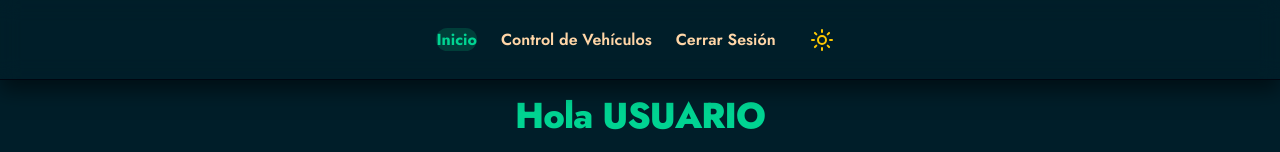
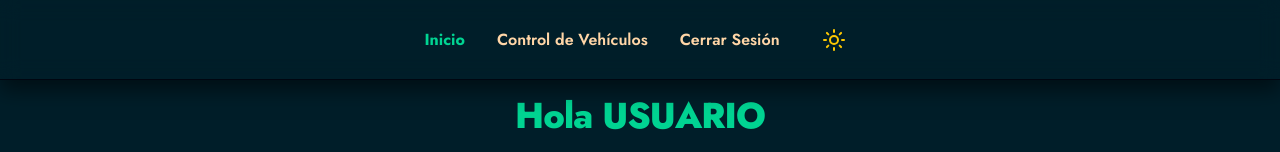
Before and after one commit to Honcito/Control_Vehiculos_nodejs_react, a React (Vite) app in the folder frontend/: page /home in a window 1280 px wide. Shown: the top 152 px of the page. Built offline with nearby package versions, Linux system fonts and the light colour scheme; no server answers.

Commit message:
fix: unificar y centrar estilos en el menú de Navbar para mejorar la presentación

```diff
--- a/frontend/src/components/Navbar.jsx
+++ b/frontend/src/components/Navbar.jsx
@@ -16,9 +16,9 @@ const Navbar = () => {
         className="max-w-5xl mx-auto px-4 h-16 flex items-center justify-center relative"
         style={{ width: "100%", margin: "0 auto" }}
       >
-        {/* Unificación y centrado total de la lista */}
+        {/* Lista del menú centrada con estilos unificados */}
         <ul
-          className={`navbar-menu ${menuActive ? "active" : ""} flex items-center justify-center gap-4 md:gap-6 w-full`}
+          className={`navbar-menu ${menuActive ? "active" : ""} flex items-center justify-center gap-6 md:gap-8 w-full`}
           style={{ margin: "0 auto", padding: "0", listStyle: "none" }}
         >
           <li>
@@ -26,7 +26,7 @@ const Navbar = () => {
               to="/home"
               className={({ isActive }) =>
                 isActive
-                  ? "px-4 py-2 bg-emerald-500/20 text-emerald-400 font-bold rounded-full transition-all"
+                  ? "text-emerald-400 font-bold transition-colors"
                   : "text-base-content font-semibold hover:text-emerald-400 transition-colors"
               }
             >
@@ -40,7 +40,9 @@ const Navbar = () => {
                 <NavLink
                   to="/propietarios"
                   className={({ isActive }) =>
-                    isActive ? "text-emerald-400 font-bold" : "text-base-content font-semibold hover:text-emerald-400 transition-colors"
+                    isActive
+                      ? "text-emerald-400 font-bold transition-colors"
+                      : "text-base-content font-semibold hover:text-emerald-400 transition-colors"
                   }
                 >
                   Propietarios
@@ -50,7 +52,9 @@ const Navbar = () => {
                 <NavLink
                   to="/vehiculos"
                   className={({ isActive }) =>
-                    isActive ? "text-emerald-400 font-bold" : "text-base-content font-semibold hover:text-emerald-400 transition-colors"
+                    isActive
+                      ? "text-emerald-400 font-bold transition-colors"
+                      : "text-base-content font-semibold hover:text-emerald-400 transition-colors"
                   }
                 >
                   Vehículos
@@ -60,7 +64,9 @@ const Navbar = () => {
                 <NavLink
                   to="/usuarios"
                   className={({ isActive }) =>
-                    isActive ? "text-emerald-400 font-bold" : "text-base-content font-semibold hover:text-emerald-400 transition-colors"
+                    isActive
+                      ? "text-emerald-400 font-bold transition-colors"
+                      : "text-base-content font-semibold hover:text-emerald-400 transition-colors"
                   }
                 >
                   Usuarios
@@ -69,12 +75,14 @@ const Navbar = () => {
             </>
           )}
 
-          {/* Visible para ambos roles */}
+          {/* Visible para todos los roles */}
           <li>
             <NavLink
               to="/control_vehiculos"
               className={({ isActive }) =>
-                isActive ? "text-emerald-400 font-bold" : "text-base-content font-semibold hover:text-emerald-400 transition-colors"
+                isActive
+                  ? "text-emerald-400 font-bold transition-colors"
+                  : "text-base-content font-semibold hover:text-emerald-400 transition-colors"
               }
             >
               Control de Vehículos
@@ -95,7 +103,7 @@ const Navbar = () => {
           </li>
         </ul>
 
-        {/* Botón hamburguesa para móvil (posicionado a la derecha en pantallas pequeñas) */}
+        {/* Botón hamburguesa para dispositivos móviles */}
         <button
           className={`navbar-toggle ${
             menuActive ? "active" : ""
```
